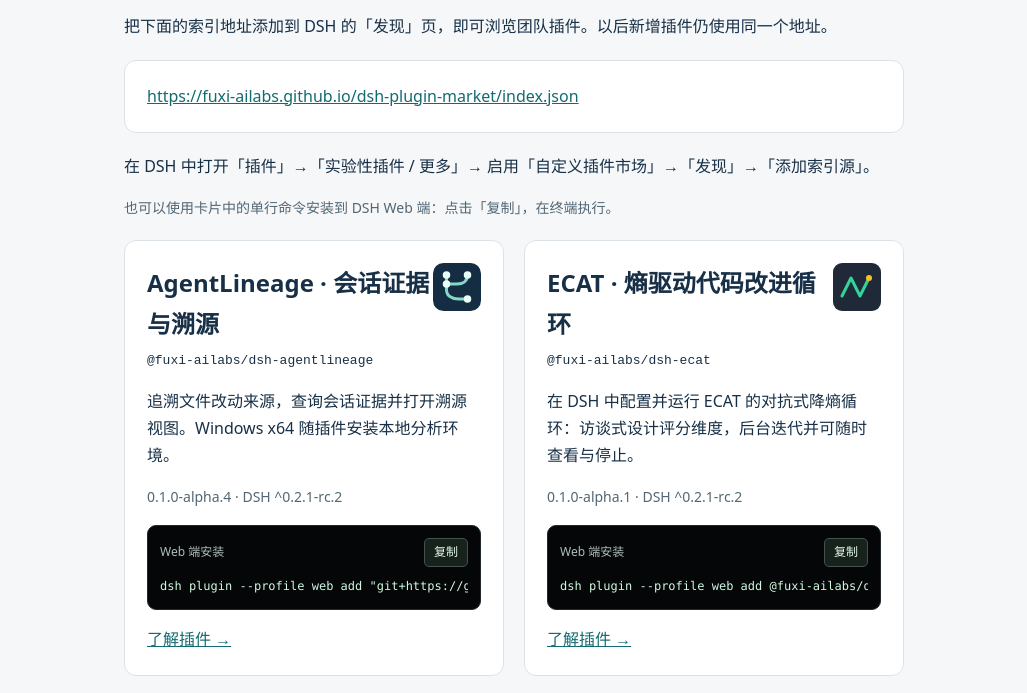
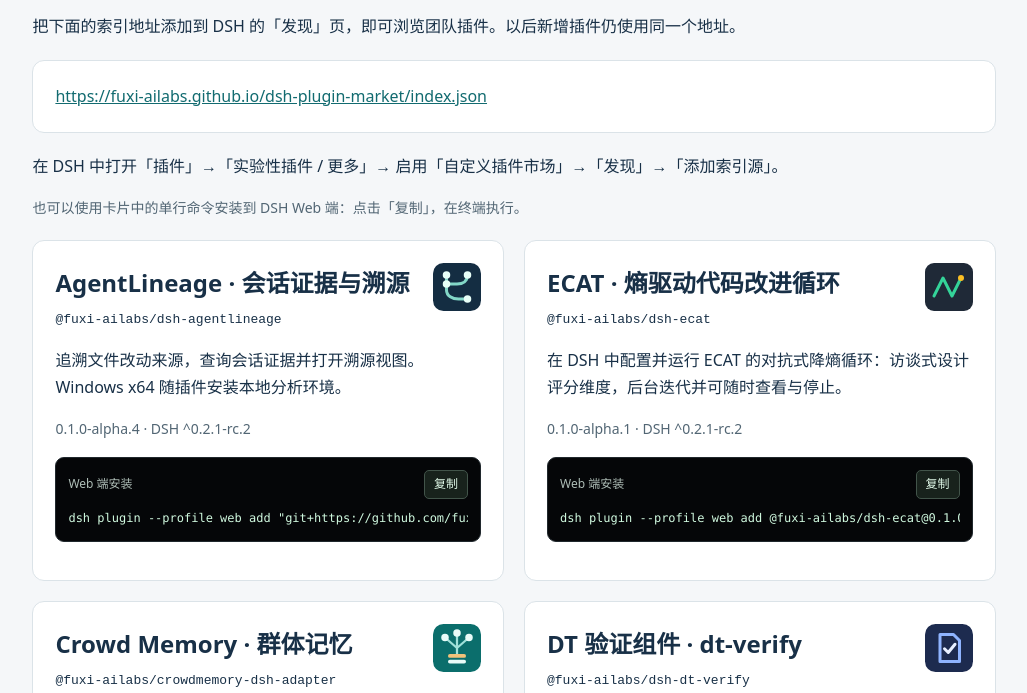
Before and after one commit to cht3722/dsh-plugin-market, a website: page public/index.html in a window 1280 px wide. Shown: the part 203-896 px from the top of the page, without its empty margins (126-1153 px from the left). Drawn offline with Linux system fonts and the light colour scheme.

Commit message:
style: 加宽主页卡片并将介绍页链接移至标题 (#20)
* style: widen homepage cards with balanced side margins

* style: link plugin titles directly to introduction pages

```diff
--- a/public/index.html
+++ b/public/index.html
@@ -5,13 +5,15 @@
 <title>Fuxi DSH 插件市场</title>
 <style>
   :root{font-family:system-ui,sans-serif;color:#183047;background:#f5f7f9;line-height:1.7}
-  main{max-width:780px;margin:64px auto;padding:0 24px}h1{line-height:1.2}a{color:#126b70}
+  main{width:80%;max-width:1600px;box-sizing:border-box;margin:64px auto;padding:0 24px}h1{line-height:1.2}a{color:#126b70}
   .url,article{background:white;border:1px solid #dbe3e8;border-radius:12px;padding:22px}
   .url{margin:20px 0}
   #plugins{columns:2;column-gap:20px;margin-top:20px}
   #plugins>p{column-span:all}
   #plugins article{display:flow-root;box-sizing:border-box;break-inside:avoid;margin:0 0 20px;overflow-wrap:anywhere}
   .url{overflow-wrap:anywhere}article img{width:48px;height:48px;float:right}h2{margin:0}
+  h2 a{color:inherit;text-decoration:none}h2 a:hover{text-decoration:underline;text-underline-offset:.15em}
+  h2 a:focus-visible{outline:2px solid #126b70;outline-offset:4px;border-radius:2px}
   .note{color:#526674;font-size:14px}code{overflow-wrap:anywhere}footer{margin-top:32px}
   .install-command{margin:16px 0;background:#050608;color:#edf7f2;border:1px solid #20282d;border-radius:9px;padding:12px;min-width:0}
   .install-heading{display:flex;flex-wrap:wrap;align-items:center;justify-content:space-between;gap:8px;color:#aebdb6;font-size:12px}
@@ -20,7 +22,7 @@
   .copy-command:hover{background:#27392e}.copy-command:focus-visible,.install-command pre:focus-visible{outline:2px solid #5bcf91;outline-offset:3px}
   .install-command pre{margin:10px 0 0;max-width:100%;overflow-x:auto;white-space:pre;line-height:1.6;font-size:12px;scrollbar-width:thin;scrollbar-color:#52645b #050608}
   .install-command code{color:#d0f9df;font-family:ui-monospace,SFMono-Regular,Consolas,monospace;overflow-wrap:normal;word-break:normal}
-  @media(max-width:640px){#plugins{columns:1}}
+  @media(max-width:640px){main{width:100%;margin:32px auto}#plugins{columns:1}}
 </style>
 <main>
   <p>FUXI AI LABS</p>
@@ -93,7 +95,7 @@
         const url = new URL(plugin.homepage, location.href);
         if (url.protocol === 'https:') {
           const details = document.createElement('a'); details.href = url.href;
-          details.textContent = '了解插件 →'; card.append(details);
+          details.textContent = title.textContent; title.replaceChildren(details);
         }
       }
       section.append(card);
```
